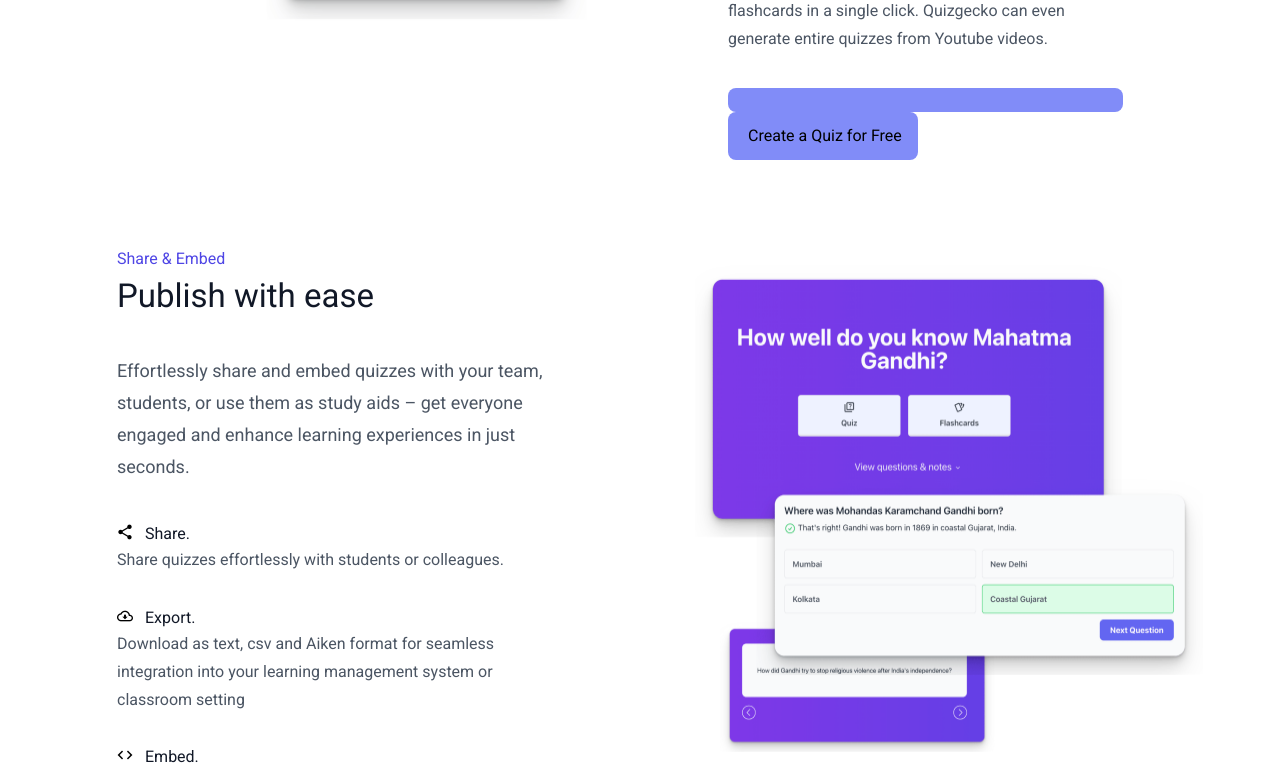
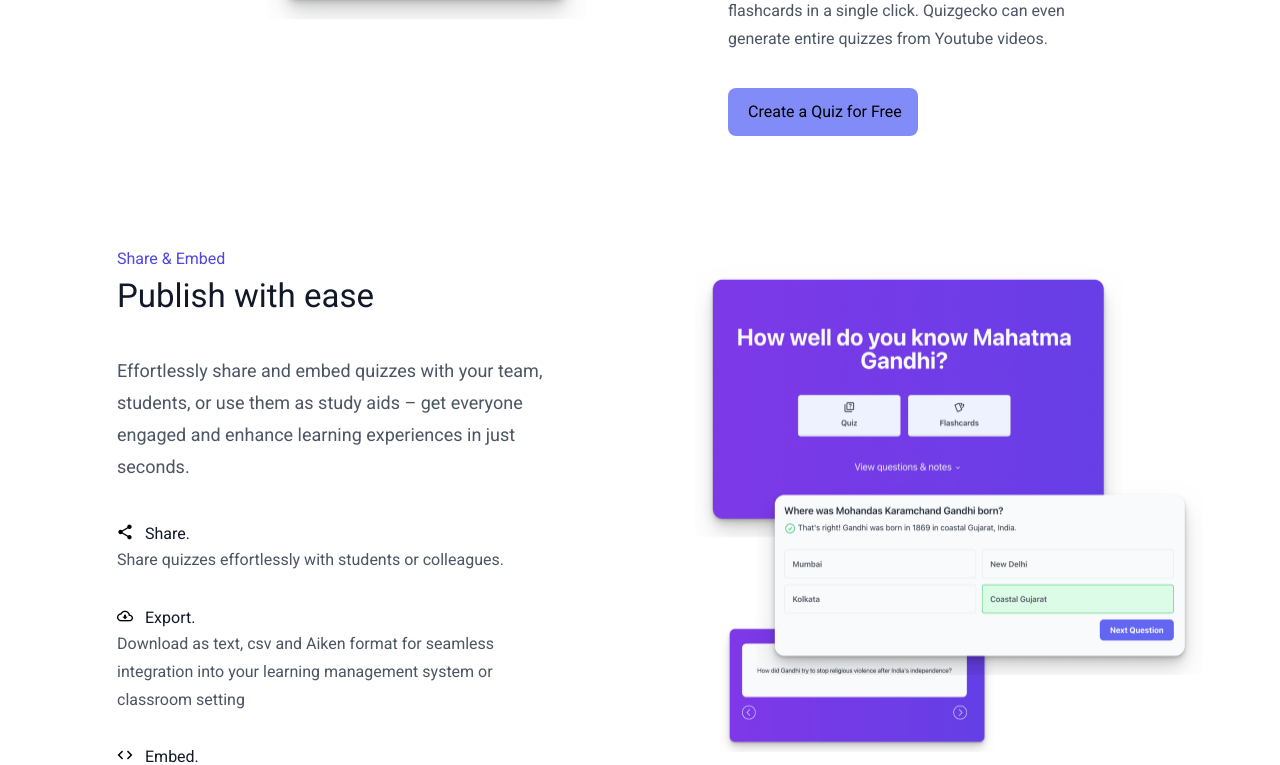
Before and after one commit to Joseduardo25/Proveedy-Challenge-Frontend-Eduardo-Calachua, a Next.js app: page / in a window 1280 px wide. Shown: the part 1898-2663 px from the top of the page. Built offline with nearby package versions, Linux system fonts and the light colour scheme.

Commit message:
delete props

```diff
--- a/src/components/featureText/index.tsx
+++ b/src/components/featureText/index.tsx
@@ -5,12 +5,10 @@ interface Prop {
   title: string;
   description: string;
   children: JSX.Element;
-  buttonContent: string;
-  buttonBg: string;
   styles?: string;
 }
 
-const FeatureText = ({link, title, description, children, buttonContent, buttonBg, styles}:Prop) => {
+const FeatureText = ({link, title, description, children, styles}:Prop) => {
   return (
     <div className={`${styles} flex flex-col items-left w-[507px]`}>
       <a className='text-Light_Lightness_Purple_2 text-[16px]' href='#'>{link}</a>
@@ -23,13 +21,6 @@ const FeatureText = ({link, title, description, children, buttonContent, buttonB
       <div>
         {children}
       </div>
-      <ButtonPrimary
-      borderRadius='rounded-lg'
-      fill
-      content={buttonContent}
-      bg={buttonBg||'bg-Light_Lightness_Purple_0'}
-      fontSize='text-[16px]'
-      />
     </div>
   )
 }
```
